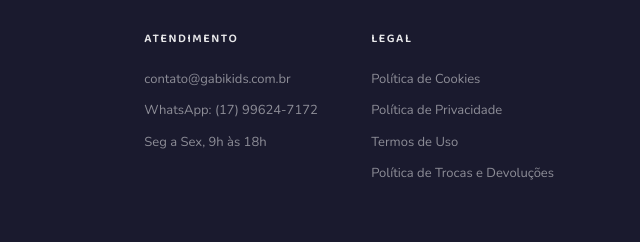
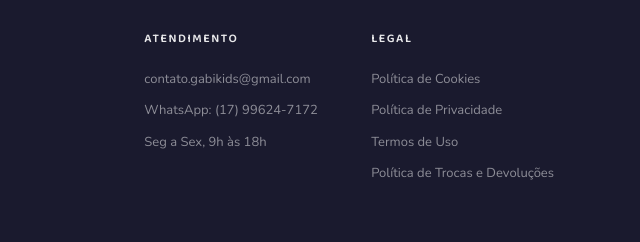
Before and after one commit to eduardo-Ciudad/ecommerce-vanilla-frontend, a plain HTML site: page product.html in a window 1280 px wide. Shown: the part 1081-1323 px from the top of the page, 447-1087 px from the left. Drawn offline with nearby package versions, Linux system fonts and the light colour scheme; no server answers.

Commit message:
chore: update contact email on product page

```diff
--- a/product.html
+++ b/product.html
@@ -66,7 +66,7 @@
       </div>
       <div class="footer-col">
         <h4>Atendimento</h4>
-        <span>contato@gabikids.com.br</span>
+        <a href="mailto:contato.gabikids@gmail.com">contato.gabikids@gmail.com</a>
         <a href="https://wa.me/5517996247172" target="_blank" rel="noopener">WhatsApp: (17) 99624-7172</a>
         <span>Seg a Sex, 9h às 18h</span>
       </div>
```
